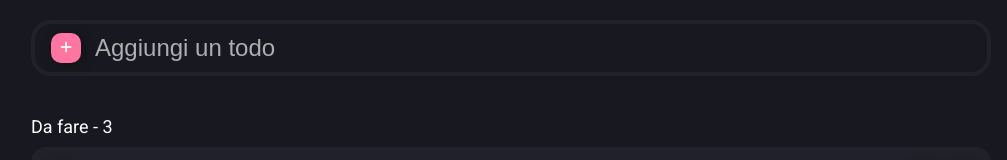
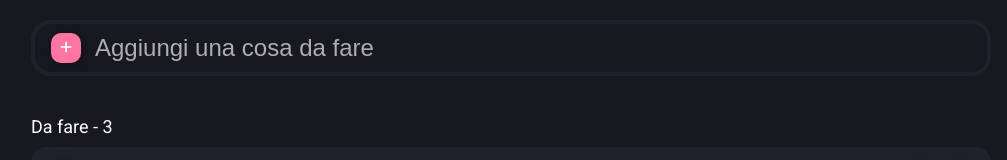
Before and after one commit to giorgioverzicco/vue-todolist, a plain HTML site: page index.html in a window 1280 px wide. Shown: the top 160 px of the page, without its empty margins (129-1136 px from the left). Drawn offline with nearby package versions, Linux system fonts and the light colour scheme.

Commit message:
change text

```diff
--- a/index.html
+++ b/index.html
@@ -22,7 +22,7 @@
         <form @submit.prevent="addTodo">
           <input
             type="text"
-            placeholder="Aggiungi un todo"
+            placeholder="Aggiungi una cosa da fare"
             v-model="newTodo"
             @keyup.enter="addTodo"
             required
```
